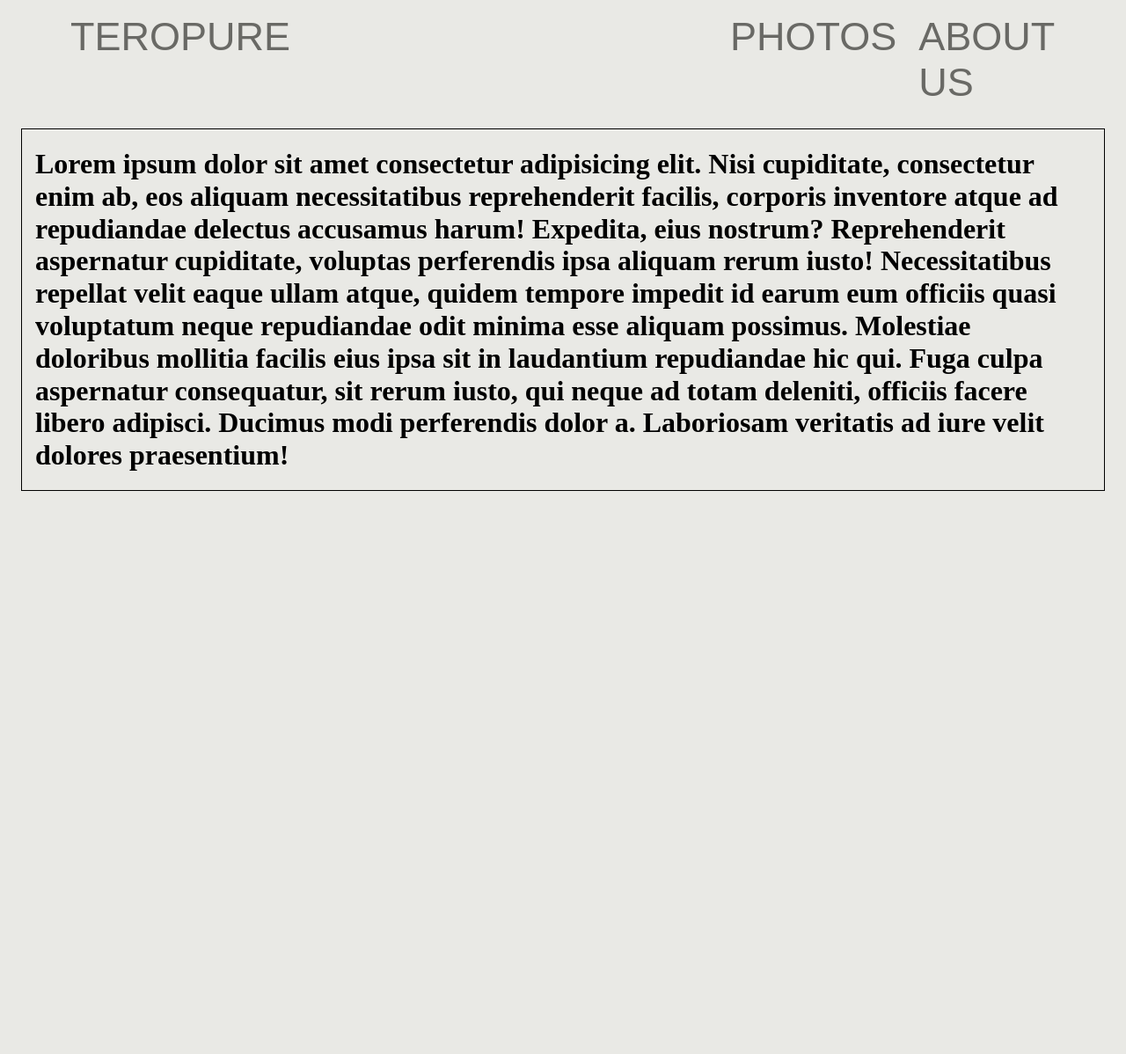
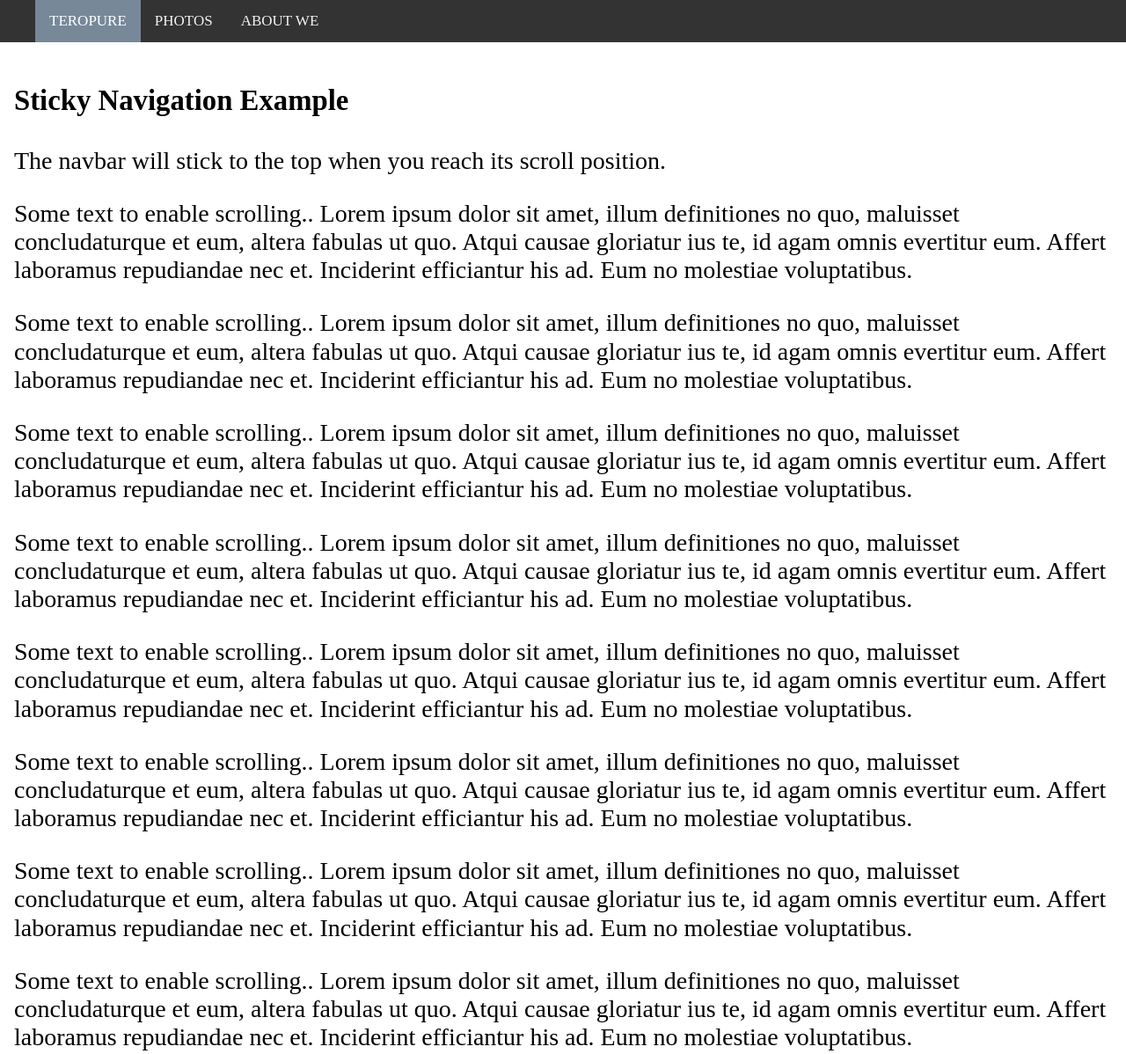
Before and after one commit to eternalvision/TEROPURE, a plain HTML site: page index.html in a window 1280 px wide. Shown: the top 1198 px of the page at 88% size. Before the commit the page ends 800 px from the top, so only its background shows below. Drawn offline with Linux system fonts and the light colour scheme; a web font is replaced by a local one.

Commit message:
Added styles

```diff
--- a/index.html
+++ b/index.html
@@ -6,59 +6,109 @@
     <meta name="viewport" content="width=device-width, initial-scale=1.0" />
     <link rel="stylesheet" href="./styles/normalize.css" />
     <link rel="stylesheet" href="./styles/style.css" />
-    <link rel="preconnect" href="https://fonts.gstatic.com" />
-    <link
-      href="https://fonts.googleapis.com/css2?family=DotGothic16&display=swap"
-      rel="stylesheet"
-    />
-    <title>TEROPURE</title>
+
+    <title>Document</title>
   </head>
   <body>
-    <!-- HEADER -->
-    <header class="header">
-      <div class="section-header">
-        <ul class="menu">
-          <div class="menu-items">
-            <li class="menu-links">
-              <a class="logo" href="./index.html">
-                <!-- <img src="./images/logo.svg" alt="TEROPURE" width="550" /> -->
-                TEROPURE
-              </a>
-            </li>
-            <div class="menu-links-h">
-              <li class="menu-links">
-                <div class="links-blocks">
-                  <a class="links-header" href="#"> PHOTOS </a>
-                </div>
-              </li>
-              <li class="menu-links">
-                <div class="links-blocks">
-                  <a class="links-header" href="#">ABOUT US</a>
-                </div>
-              </li>
-            </div>
-          </div>
-        </ul>
+    <!-- <div class="header">
+      <h2>Scroll Down</h2>
+      <p>Scroll down to see the sticky effect.</p>
+    </div> -->
+    <section class="header">
+      <div id="navbar">
+        <div class="section">
+          <a class="active" href="/index.html">TEROPURE</a>
+          <a href="/photos.html">PHOTOS</a>
+          <a href="javascript:void(0)">ABOUT WE</a>
+        </div>
       </div>
-    </header>
-    <!-- MAIN -->
-    <main>
-      <div class="section-main">
-        <h1>
-          Lorem ipsum dolor sit amet consectetur adipisicing elit. Nisi
-          cupiditate, consectetur enim ab, eos aliquam necessitatibus
-          reprehenderit facilis, corporis inventore atque ad repudiandae
-          delectus accusamus harum! Expedita, eius nostrum? Reprehenderit
-          aspernatur cupiditate, voluptas perferendis ipsa aliquam rerum iusto!
-          Necessitatibus repellat velit eaque ullam atque, quidem tempore
-          impedit id earum eum officiis quasi voluptatum neque repudiandae odit
-          minima esse aliquam possimus. Molestiae doloribus mollitia facilis
-          eius ipsa sit in laudantium repudiandae hic qui. Fuga culpa aspernatur
-          consequatur, sit rerum iusto, qui neque ad totam deleniti, officiis
-          facere libero adipisci. Ducimus modi perferendis dolor a. Laboriosam
-          veritatis ad iure velit dolores praesentium!
-        </h1>
-      </div>
-    </main>
+    </section>
+
+    <div class="content">
+      <h3>Sticky Navigation Example</h3>
+      <p>
+        The navbar will stick to the top when you reach its scroll position.
+      </p>
+      <p>
+        Some text to enable scrolling.. Lorem ipsum dolor sit amet, illum
+        definitiones no quo, maluisset concludaturque et eum, altera fabulas ut
+        quo. Atqui causae gloriatur ius te, id agam omnis evertitur eum. Affert
+        laboramus repudiandae nec et. Inciderint efficiantur his ad. Eum no
+        molestiae voluptatibus.
+      </p>
+      <p>
+        Some text to enable scrolling.. Lorem ipsum dolor sit amet, illum
+        definitiones no quo, maluisset concludaturque et eum, altera fabulas ut
+        quo. Atqui causae gloriatur ius te, id agam omnis evertitur eum. Affert
+        laboramus repudiandae nec et. Inciderint efficiantur his ad. Eum no
+        molestiae voluptatibus.
+      </p>
+      <p>
+        Some text to enable scrolling.. Lorem ipsum dolor sit amet, illum
+        definitiones no quo, maluisset concludaturque et eum, altera fabulas ut
+        quo. Atqui causae gloriatur ius te, id agam omnis evertitur eum. Affert
+        laboramus repudiandae nec et. Inciderint efficiantur his ad. Eum no
+        molestiae voluptatibus.
+      </p>
+      <p>
+        Some text to enable scrolling.. Lorem ipsum dolor sit amet, illum
+        definitiones no quo, maluisset concludaturque et eum, altera fabulas ut
+        quo. Atqui causae gloriatur ius te, id agam omnis evertitur eum. Affert
+        laboramus repudiandae nec et. Inciderint efficiantur his ad. Eum no
+        molestiae voluptatibus.
+      </p>
+      <p>
+        Some text to enable scrolling.. Lorem ipsum dolor sit amet, illum
+        definitiones no quo, maluisset concludaturque et eum, altera fabulas ut
+        quo. Atqui causae gloriatur ius te, id agam omnis evertitur eum. Affert
+        laboramus repudiandae nec et. Inciderint efficiantur his ad. Eum no
+        molestiae voluptatibus.
+      </p>
+      <p>
+        Some text to enable scrolling.. Lorem ipsum dolor sit amet, illum
+        definitiones no quo, maluisset concludaturque et eum, altera fabulas ut
+        quo. Atqui causae gloriatur ius te, id agam omnis evertitur eum. Affert
+        laboramus repudiandae nec et. Inciderint efficiantur his ad. Eum no
+        molestiae voluptatibus.
+      </p>
+      <p>
+        Some text to enable scrolling.. Lorem ipsum dolor sit amet, illum
+        definitiones no quo, maluisset concludaturque et eum, altera fabulas ut
+        quo. Atqui causae gloriatur ius te, id agam omnis evertitur eum. Affert
+        laboramus repudiandae nec et. Inciderint efficiantur his ad. Eum no
+        molestiae voluptatibus.
+      </p>
+      <p>
+        Some text to enable scrolling.. Lorem ipsum dolor sit amet, illum
+        definitiones no quo, maluisset concludaturque et eum, altera fabulas ut
+        quo. Atqui causae gloriatur ius te, id agam omnis evertitur eum. Affert
+        laboramus repudiandae nec et. Inciderint efficiantur his ad. Eum no
+        molestiae voluptatibus.
+      </p>
+      <p>
+        Some text to enable scrolling.. Lorem ipsum dolor sit amet, illum
+        definitiones no quo, maluisset concludaturque et eum, altera fabulas ut
+        quo. Atqui causae gloriatur ius te, id agam omnis evertitur eum. Affert
+        laboramus repudiandae nec et. Inciderint efficiantur his ad. Eum no
+        molestiae voluptatibus.
+      </p>
+    </div>
+
+    <script>
+      window.onscroll = function () {
+        myFunction();
+      };
+
+      var navbar = document.getElementById('navbar');
+      var sticky = navbar.offsetTop;
+
+      function myFunction() {
+        if (window.pageYOffset >= sticky) {
+          navbar.classList.add('sticky');
+        } else {
+          navbar.classList.remove('sticky');
+        }
+      }
+    </script>
   </body>
 </html>
--- a/styles/style.css
+++ b/styles/style.css
@@ -1,66 +1,51 @@
-:root{
-    --bg-color: #e9e9e5;
-    --block-color:#52524ed8;
-    --hover-color:#d4d6c8;
-    --sparsely-color: #000000;
+body {
+    margin: 0;
+    padding: 0;
+    font-size: 28px;
 }
-
-body{
-    background-color: var(--bg-color);
-}
-
-/* HEADER */
-/* Menu */
-.header{
-    /* display: flex; */
-}
-.section-header{
-    width:1200px;
+.section{
+    width: 1200px;
     padding-left: 15px;
     padding-right: 15px;
     margin-left: auto;
     margin-right: auto;
+    display: flex;
 }
-.menu{
-    display: flex;
- /* justify-content: center; */
-    align-items: center;
+#navbar {
+    overflow: hidden;
+    background-color: #333;
 }
-.menu-items{
-    display: flex;
-    padding-bottom: 10px;
+
+#navbar a {
+    float: left;
+    display: block;
+    color: #f2f2f2;
+    text-align: center;
+    padding: 14px 16px;
+    text-decoration: none;
+    font-size: 17px;
 }
-.menu-links a{
-     text-decoration: none;
-     font-family: 'DotGothic16', sans-serif;
-     color: var(--block-color);
-     font-size: 45px;
-     display: block;
 
+#navbar a:hover {
+    background-color: #ddd;
+    color: black;
 }
-.menu-links-h{
-    display: flex;
-    padding-left: 500px;
+
+#navbar a.active {
+    background-color: #778899;
+    color: white;
 }
-.links-blocks{
-    padding-right: 25px;
+
+.content {
+    padding: 16px;
 }
-.logo{
-    font-size: 60px;
+
+.sticky {
+    position: fixed;
+    top: 0;
+    width: 100%;
 }
-.logo:hover,
-.logo:focus,
-.menu-links a:hover,
-.menu-links a:focus{
-color: var(--sparsely-color);
-    /* border-bottom: 2px solid var(--block-color); */
+
+.sticky+.content {
+    padding-top: 60px;
 }
-/* MAIN */
-.section-main{
-        width:1200px;
-        padding-left: 15px;
-        padding-right: 15px;
-        margin-left: auto;
-        margin-right: auto;
-        border:1px solid black;
-}
```
Also changed, not shown: photos.html (added, +23 -0 lines), images/logo.svg.
